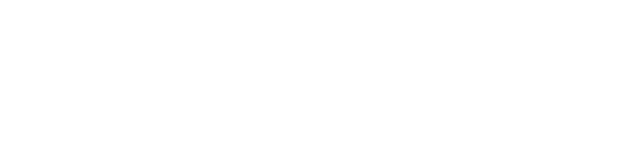
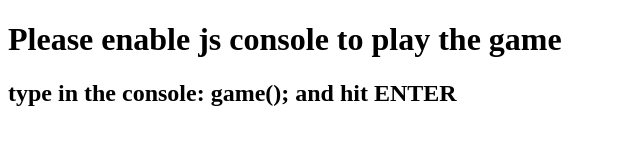
Before and after one commit to thiagoncosta86/rock_scissors_paper, a plain HTML site: page index.html in a window 1280 px wide. Shown: the whole page, without its empty margins (0-640 px from the left). Drawn offline with Linux system fonts and the light colour scheme.

Commit message:
additional message added to the index.html file

```diff
--- a/index.html
+++ b/index.html
@@ -8,6 +8,7 @@
 	<script src="./game_script.js" type="text/javascript" charset="utf-8" async defer></script>
 </head>
 <body>
-
+	<h1>Please enable js console to play the game</h1>
+	<h2>type in the console: game(); and hit ENTER</h2>
 </body>
 </html>
```
